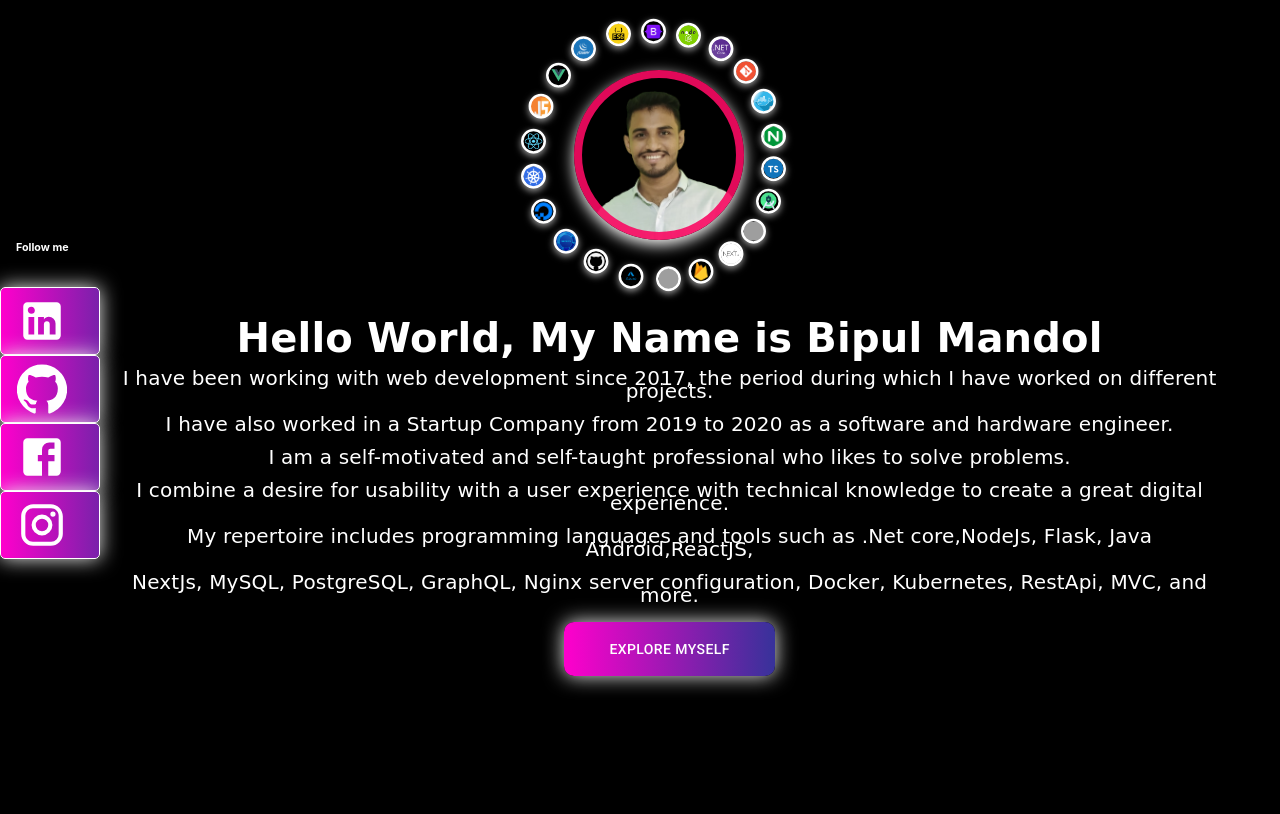
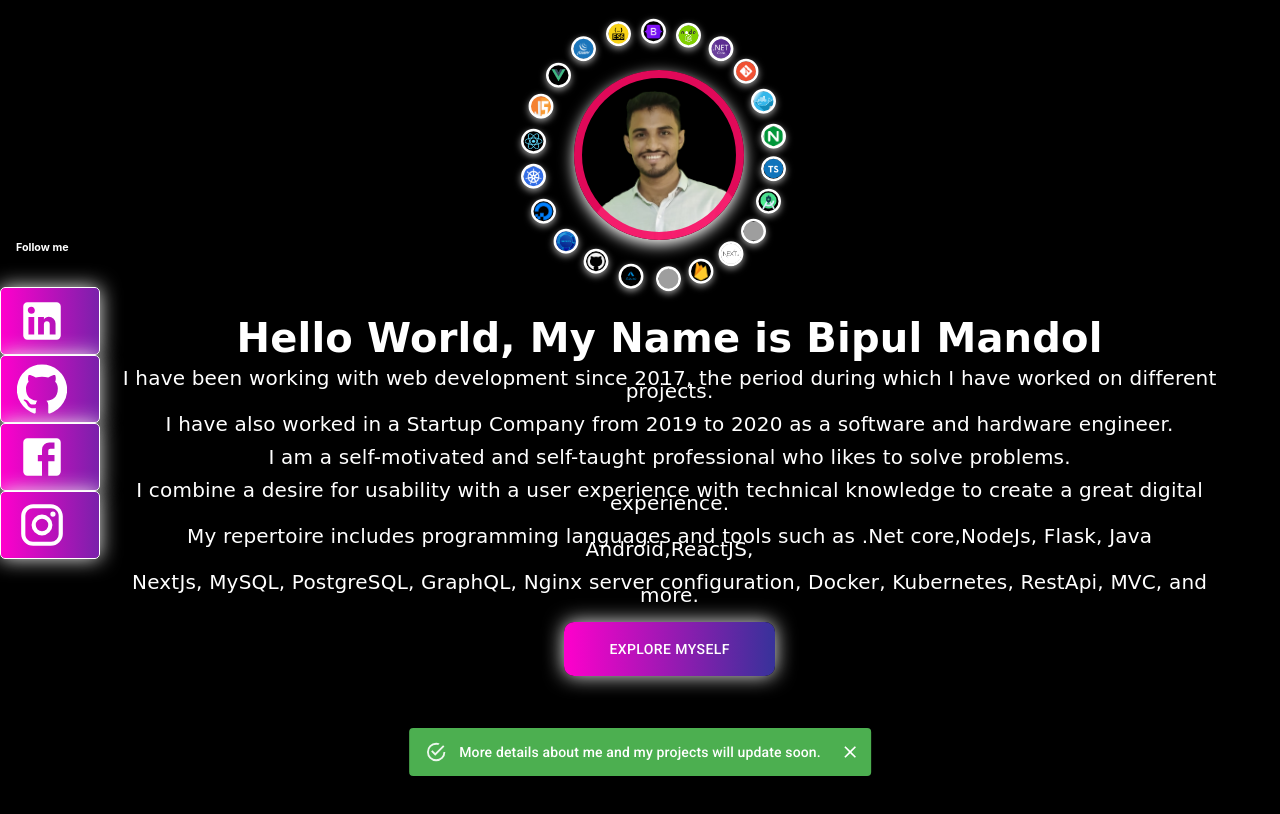
Before and after one commit to mbbipul/bipulmandol, a Next.js app in the folder client/: page / in a window 1280 px wide. Both pictures are taken after a click on the button "EXPLORE MYSELF". Shown: the top 814 px of the page. Built offline with nearby package versions, Linux system fonts and the light colour scheme; grey boxes are pictures that could not be loaded.

Commit message:
Deploy on vercel

```diff
--- a/client/components/home_leftbar.js
+++ b/client/components/home_leftbar.js
@@ -1,8 +1,10 @@
-import { Avatar, List, ListItem, ListItemAvatar, ListItemIcon, ListItemText, makeStyles } from "@material-ui/core";
+import {  Link, List, ListItem, ListItemIcon, ListItemText, makeStyles } from "@material-ui/core";
 import GitHubIcon from '@material-ui/icons/GitHub';
 import LinkedInIcon from '@material-ui/icons/LinkedIn';
 import FacebookIcon from '@material-ui/icons/Facebook';
 import InstagramIcon from '@material-ui/icons/Instagram';
+import Head from 'next/head';
+
 const useStyles = makeStyles(theme => ({
     root: {
         position: 'fixed',
@@ -40,30 +42,45 @@ export default function HomeLeftbar () {
 
     return (
         <div className={classes.root}>
+             <Head>
+                <title>Bipul Mandol || Software Engineer</title>
+                <meta name="viewport" content="width=1024" />
+            </Head>
             <List component="nav">
                 <ListItem >
                     <h6>Follow me</h6>
                 </ListItem>
+                <Link href="https://www.linkedin.com/in/bipul-mandol-10b157140/" target="_blanck">
                     <ListItem button  className={classes.listItem}>
                         <ListItemIcon>
                             <LinkedInIcon style={{height: 50,width: 50, color: 'white'}}/>
                         </ListItemIcon>
                     </ListItem>
+                </Link>
+                <Link href="https://github.com/mbbipul" target="_blanck">
                     <ListItem button  className={classes.listItem}>
                         <ListItemIcon>
                             <GitHubIcon style={{height: 50,width: 50,color: 'white',}}/>
                         </ListItemIcon>
                     </ListItem>
+                </Link>
+
+                <Link href="https://www.facebook.com/bb.bbbipul/" target="_blanck">
                     <ListItem button  className={classes.listItem}>
                         <ListItemIcon>
                             <FacebookIcon style={{height: 50,width: 50,color: 'white',}}/>
                         </ListItemIcon>
                     </ListItem>
+                </Link>
+
+                <Link href="https://www.instagram.com/bb_bipul/" target="_blank">
                     <ListItem button className={classes.listItem}>
                         <ListItemIcon>
                             <InstagramIcon style={{height: 50,width: 50,color: 'white',}}/>
                         </ListItemIcon>
                     </ListItem>
+                </Link>
+
             </List>
         </div>
     )
--- a/client/components/pendulum.js
+++ b/client/components/pendulum.js
@@ -24,7 +24,9 @@ const useStyles = props => makeStyles(theme => ({
         zIndex: -9,
         '&:hover': {
             boxShadow: '0px 15px 25px -5px rgba(255, 255, 255, 0.897)',
-            transform: 'translateZ(7)'
+            transform: 'translateZ(7)',
+            transform: 'scale(2)',
+
         }
     },
     hookHolder: {
@@ -64,13 +66,14 @@ const useStyles = props => makeStyles(theme => ({
         border: "5px solid white",
         borderRadius : "50%"
     }
+
 }));
 
 
 export default function Pendulum(props) {
   const classes = useStyles(props)();
   return (
-        <Box  style={props.style} >
+        <Box style={props.style} >
             <Box style={{paddingTop: 50}}>
                 <Box className={classes.block} />
             </Box>
--- a/client/components/profile_info.js
+++ b/client/components/profile_info.js
@@ -1,8 +1,14 @@
-import React from 'react';
-import {  Box, Button, Container, makeStyles, Typography } from '@material-ui/core';
+import React, { useState } from 'react';
+import {  Box, Button, Container, makeStyles, Snackbar, Typography } from '@material-ui/core';
 import Pendulum from './pendulum';
 import { createMuiTheme, responsiveFontSizes } from '@material-ui/core/styles';
 import Link from 'next/link';
+
+import MuiAlert from '@material-ui/lab/Alert';
+
+function Alert(props) {
+  return <MuiAlert elevation={6} variant="filled" {...props} />;
+}
 
 const useStyles = makeStyles(theme => ({
     profileImage: {
@@ -20,6 +26,12 @@ const useStyles = makeStyles(theme => ({
         boxShadow: '0 5px 15px 0px rgba(255, 255, 254,1)',
         border: '8px solid rgba(250, 11, 99 ,0.9)',
         zIndex: 5666,
+        transition: 'transform 1s',
+        '&:hover': {
+            boxShadow: '0px 15px 25px -5px rgba(255, 255, 255, 0.897)',
+            transform: 'translateZ(7)',
+            transform: 'scale(1.2)',
+        }
     },
     profileInfo : {
         position: 'relative',
@@ -55,7 +67,11 @@ export default function ProfileInfo(props) {
     const classes = useStyles();
     let theme = createMuiTheme();
     theme = responsiveFontSizes(theme);
+    const [snackOpen,setSnackOpen] = useState(false);
 
+    const handleSnackOpen = () => {
+        setSnackOpen(!snackOpen);
+    }
     let lines = [
         "Hello World, My Name is Bipul Mandol",
         "I have been working with web development since 2017, the period during which I have worked on different projects.",
@@ -116,12 +132,17 @@ export default function ProfileInfo(props) {
                         .Net core,NodeJs, Flask, Java Android,ReactJS, </p><p>NextJs, MySQL, PostgreSQL, GraphQL, Nginx server
                         configuration, Docker, Kubernetes, RestApi, MVC, and more.</p>
                     </div>
-                    <Link href="/about">
-                        <Button variant='contained'className={classes.exploreButton}>Explore myself</Button>
-                    </Link>
+                    {/* <Link href="/about"> */}
+                    <Button variant='contained' onClick={handleSnackOpen} className={classes.exploreButton}>Explore myself</Button>
+                    {/* </Link> */}
 
                </Typography>
            </Container>
+            <Snackbar open={snackOpen} autoHideDuration={6000} onClose={handleSnackOpen}>
+                <Alert onClose={handleSnackOpen} severity="success">
+                    More details about me and my projects will update soon.
+                </Alert>
+            </Snackbar>
         </Container>
 
     );
--- a/client/package.json
+++ b/client/package.json
@@ -10,6 +10,7 @@
   "dependencies": {
     "@material-ui/core": "^4.11.3",
     "@material-ui/icons": "^4.11.2",
+    "@material-ui/lab": "^4.0.0-alpha.57",
     "babel-runtime": "^6.26.0",
     "next": "^10.0.0",
     "react": "17.0.1",
```
Also changed, not shown: 1 other file (tests, documents, lock files or other folders). Lines whose indentation alone changed are shown as unchanged.
